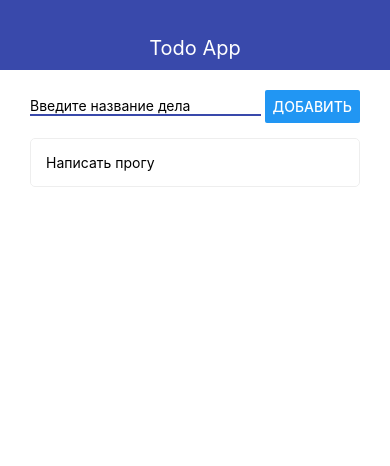
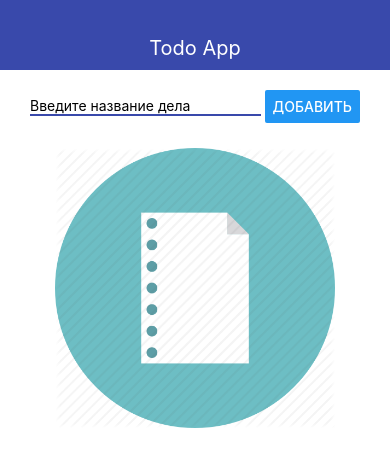
Before and after one commit to kohanvl/react-native-todo-app, a React Native app: screen / in a window 390 px wide. Shown: the top 466 px of the page. Built offline with nearby package versions, Linux system fonts and the light colour scheme.

Commit message:
feature: add no-items img

```diff
--- a/App.tsx
+++ b/App.tsx
@@ -8,9 +8,7 @@ import {getTodoById} from './src/utils';
 
 export default function App() {
   const [todoId, setTodoId] = useState<string | null>(null);
-  const [todos, setTodos] = useState<TodoItemProps[] | []>([
-    {id: '1', title: 'Написать прогу'},
-  ]);
+  const [todos, setTodos] = useState<TodoItemProps[] | []>([]);
   const handlerAddTodo = (title: string) => {
     // TO DO: interface any
     setTodos((prev: TodoItemProps[] | []): any => [
@@ -33,6 +31,7 @@ export default function App() {
         },
         {
           text: 'Удалить',
+          style: 'destructive',
           onPress: () => {
             setTodoId(null);
             setTodos(todos.filter((todo: TodoItemProps) => todo.id !== id));
@@ -44,14 +43,6 @@ export default function App() {
   const handlerGoBack = () => {
     setTodoId(null);
   };
-  let content = (
-    <MainScreen
-      todos={todos}
-      onAddTodo={handlerAddTodo}
-      onRemoveTodo={handlerRemoveTodo}
-      onOpenTodo={setTodoId}
-    />
-  );
 
   const handlerUpdateTodo = (id: string, title: string) => {
     setTodos((prev) =>
@@ -64,22 +55,26 @@ export default function App() {
     );
   };
 
-  if (todoId) {
-    const currentTodo: TodoItemProps = getTodoById(todos, todoId);
-    content = (
-      <TodoScreen
-        onGoBack={handlerGoBack}
-        todo={currentTodo}
-        onRemove={handlerRemoveTodo}
-        onSave={handlerUpdateTodo}
-      />
-    );
-  }
-
   return (
     <View>
       <Navbar title="Todo App" />
-      <View style={styles.container}>{content}</View>
+      <View style={styles.container}>
+        {todoId ? (
+          <TodoScreen
+            onGoBack={handlerGoBack}
+            todo={getTodoById(todos, todoId)}
+            onRemove={handlerRemoveTodo}
+            onSave={handlerUpdateTodo}
+          />
+        ) : (
+          <MainScreen
+            todos={todos}
+            onAddTodo={handlerAddTodo}
+            onRemoveTodo={handlerRemoveTodo}
+            onOpenTodo={setTodoId}
+          />
+        )}
+      </View>
     </View>
   );
 }
--- a/src/screens/MainScreen/index.tsx
+++ b/src/screens/MainScreen/index.tsx
@@ -1,9 +1,10 @@
 import React, {FC} from 'react';
-import {FlatList, View} from 'react-native';
+import {FlatList, Image, View} from 'react-native';
 import {AddTodo} from '../../components/AddTodo';
 import {Todo} from '../../components/Todo';
 import {TodoItemProps} from '../../components/Todo/interfaces';
 import {MainScreenProps} from './interfaces';
+import {styles} from './styles';
 
 export const MainScreen: FC<MainScreenProps> = ({
   todos,
@@ -14,6 +15,7 @@ export const MainScreen: FC<MainScreenProps> = ({
   return (
     <View>
       <AddTodo onAddTodo={onAddTodo} />
+      {todos.length ? (
         <FlatList
           data={todos}
           keyExtractor={(item: TodoItemProps) => item.id}
@@ -21,6 +23,14 @@ export const MainScreen: FC<MainScreenProps> = ({
             <Todo todo={item} onRemove={onRemoveTodo} onOpen={onOpenTodo} />
           )}
         />
+      ) : (
+        <View style={styles.imageWrap}>
+          <Image
+            style={styles.image}
+            source={require('../../../assets/no-items.png')}
+          />
+        </View>
+      )}
     </View>
   );
 };
--- a/src/screens/MainScreen/styles.ts
+++ b/src/screens/MainScreen/styles.ts
@@ -1,3 +1,15 @@
 import {StyleSheet} from 'react-native';
 
-export const styles = StyleSheet.create({});
+export const styles = StyleSheet.create({
+  imageWrap: {
+    alignItems: 'center',
+    justifyContent: 'center',
+    padding: 10,
+    height: 300,
+  },
+  image: {
+    width: '100%',
+    height: '100%',
+    resizeMode: 'contain',
+  },
+});
```
Also changed, not shown: assets/no-items.png (added). Lines whose indentation alone changed are shown as unchanged.
